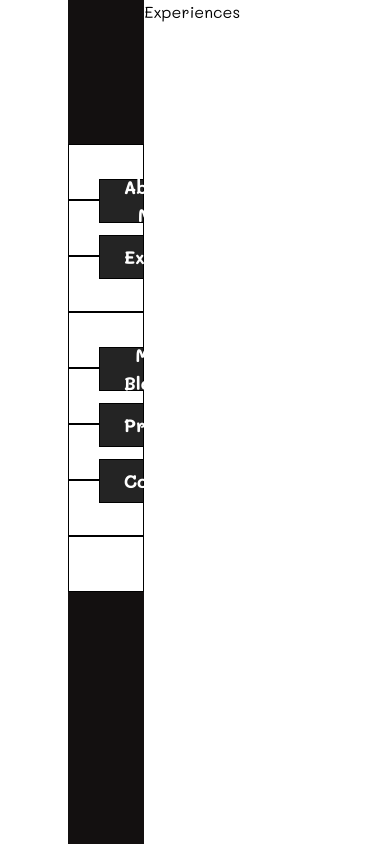
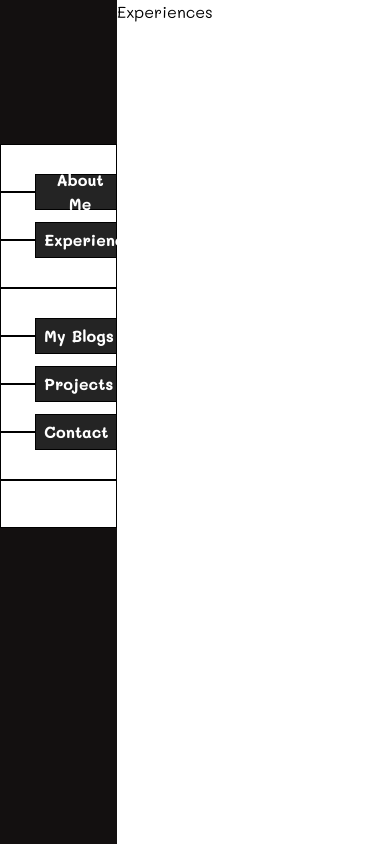
Before and after one commit to hggnomm/nom-portfolio, a Next.js app: page /en/experiences in a window 390 px wide. Built offline with nearby package versions, Linux system fonts and the light colour scheme.

Commit message:
code responsive

```diff
--- a/src/app/[locale]/globals.css
+++ b/src/app/[locale]/globals.css
@@ -12,7 +12,7 @@
 
 @layer components {
   .button {
-    @apply w-full h-14 bg-white border border-black relative cursor-pointer;
+    @apply w-full h-12 lg:h-14 bg-white border border-black relative cursor-pointer;
   }
 
   .button-active {
@@ -20,6 +20,6 @@
   }
 
   .button-black {
-    @apply w-[60%] h-11 bg-secondary-black border border-black text-white text-center flex items-center justify-start pl-6 cursor-pointer;
+    @apply w-[70%] lg:w-[60%] h-9 lg:h-11 bg-secondary-black border border-black text-white text-center flex items-center justify-start pl-2 lg:pl-6 cursor-pointer;
   }
 }
--- a/src/app/[locale]/layout.tsx
+++ b/src/app/[locale]/layout.tsx
@@ -42,7 +42,7 @@ export default async function RootLayout({
         <NextIntlClientProvider messages={messages}>
           <Providers>
             <div className="w-full flex h-screen bg-main-white dark:bg-secondary-black ">
-              <div className=" w-[65%] flex mx-auto">
+              <div className="w-[100%] lg:w-[65%] flex mx-auto">
                 <div className="w-[30%] bg-main-black">
                   <Siderbar />
                 </div>
--- a/src/components/Siderbar.tsx
+++ b/src/components/Siderbar.tsx
@@ -44,7 +44,7 @@ export default function Sidebar() {
             href="/about"
             className={`button-black absolute top-[-37%] right-0 active:bg-black`}
           >
-            <p className="text-lg font-semibold">{t("about")}</p>
+            <p className="text-base lg:text-lg font-semibold">{t("about")}</p>
           </Link>
         </div>
 
@@ -58,7 +58,7 @@ export default function Sidebar() {
             href="/experiences"
             className={`button-black absolute top-[-37%] right-0 active:bg-black`}
           >
-            <p className="text-lg font-semibold">{t("experiences")}</p>
+            <p className="text-base lg:text-lg font-semibold">{t("experiences")}</p>
           </Link>
         </div>
 
@@ -80,7 +80,7 @@ export default function Sidebar() {
             href="/blogs"
             className={`button-black absolute top-[-37%] right-0 active:bg-black`}
           >
-            <p className="text-lg font-semibold">{t("blogs")}</p>
+            <p className="text-base lg:text-lg font-semibold">{t("blogs")}</p>
           </Link>
         </div>
 
@@ -94,7 +94,7 @@ export default function Sidebar() {
             href="/projects"
             className={`button-black absolute top-[-37%] right-0 active:bg-black`}
           >
-            <p className="text-lg font-semibold">{t("projects")}</p>
+            <p className="text-base lg:text-lg font-semibold">{t("projects")}</p>
           </Link>
         </div>
 
@@ -108,7 +108,7 @@ export default function Sidebar() {
             href="/contact"
             className={`button-black absolute top-[-37%] right-0 active:bg-black`}
           >
-            <p className="text-lg font-semibold">{t("contact")}</p>
+            <p className="text-base lg:text-lg font-semibold">{t("contact")}</p>
           </Link>
         </div>
 
```
